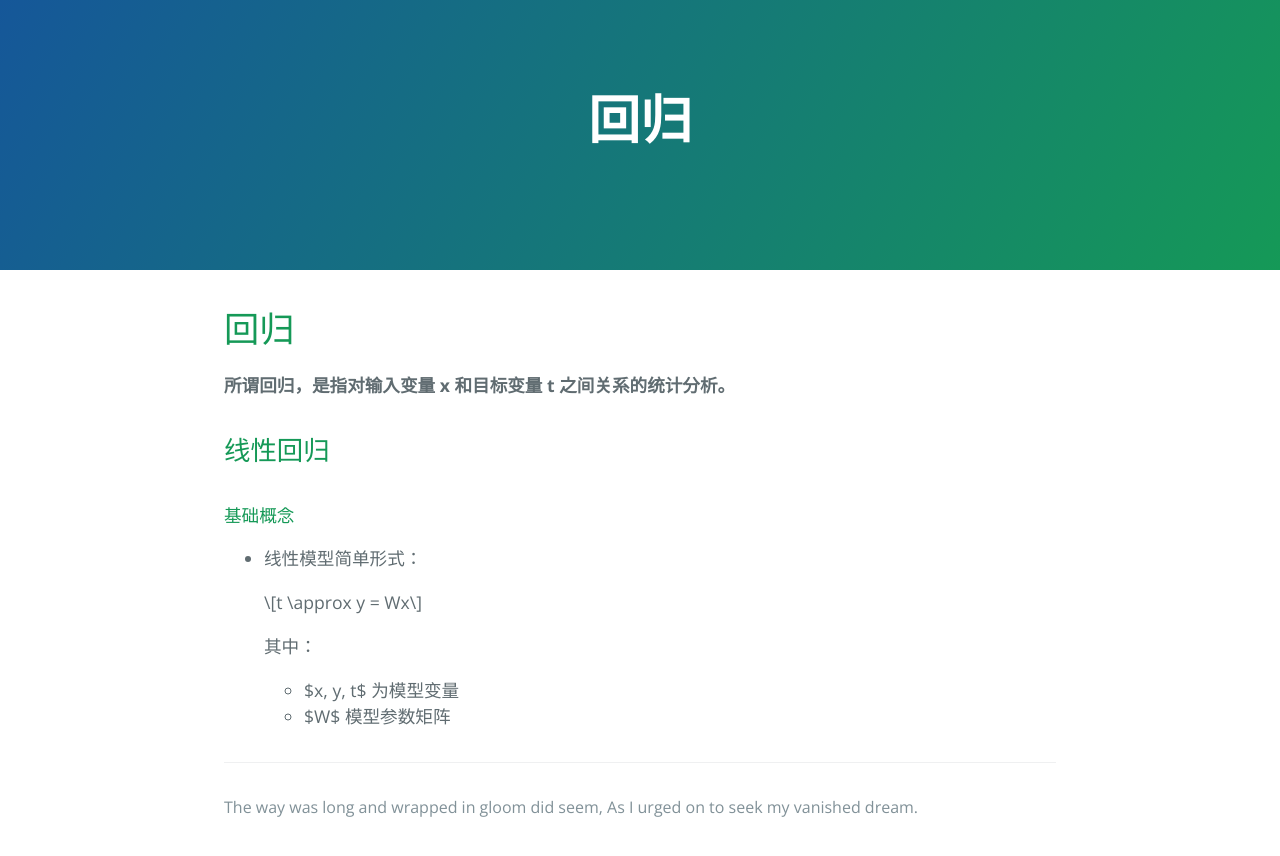
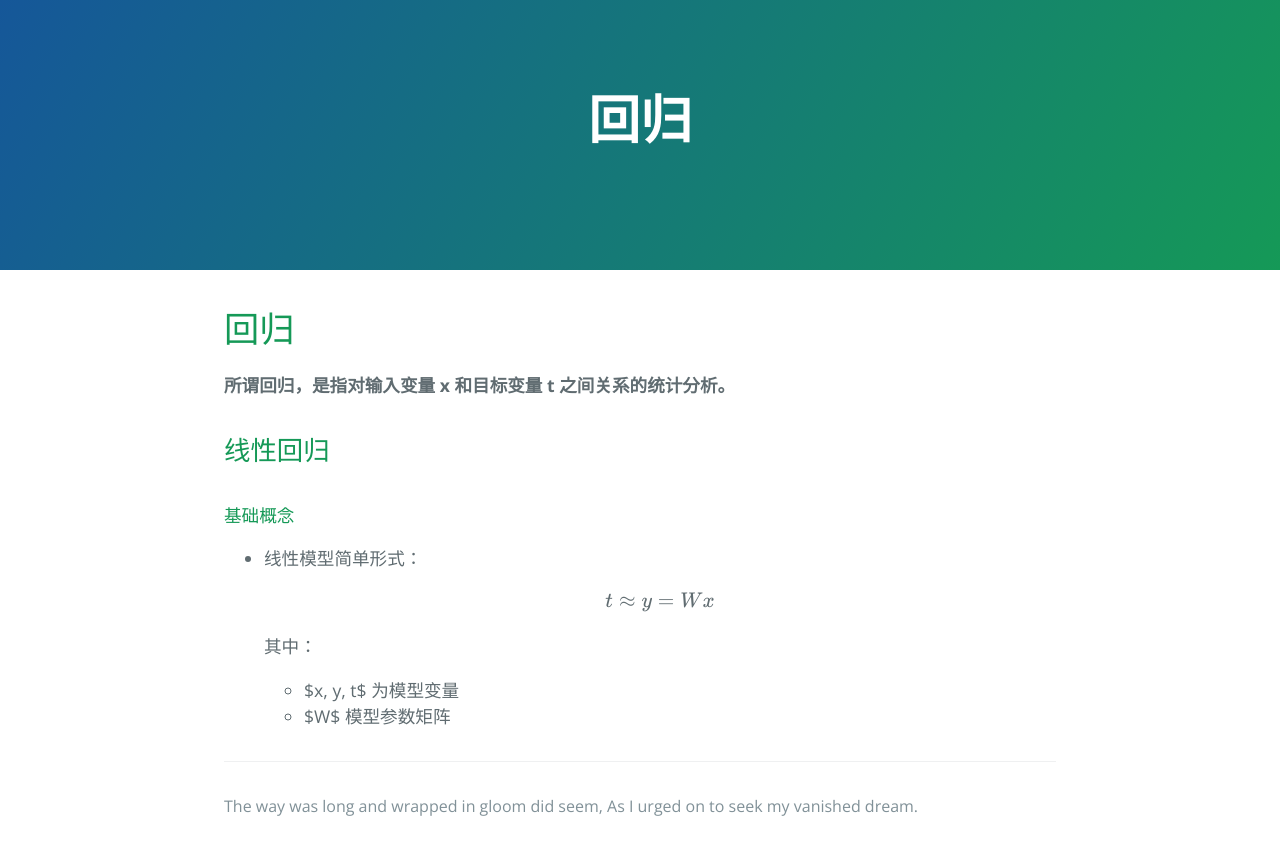
Before and after one commit to washing1127/washing1127.github.io, a Jekyll site: the page built from learn_note/regression.md, in a window 1280 px wide. Shown: the top 856 px of the page. Built offline with Jekyll 4.4.1, drawn with Linux system fonts in a browser that asks for light colours; our own code applies the rules of GitHub Pages for plain Markdown files; formulas are drawn with MathJax 3; the repository's description, which GitHub fills in, is left out; part of the change alters nothing that is shown.

Commit message:
regression

```diff
--- a/_config.yml
+++ b/_config.yml
@@ -1,3 +1,4 @@
 title: washing
 show_downloads: false
 theme: jekyll-theme-cayman
+markdown: kramdown
--- a/_layouts/default.html
+++ b/_layouts/default.html
@@ -11,6 +11,7 @@
         gtag('config', '{{ site.google_analytics }}');
       </script>
     {% endif %}
+    <script type="text/javascript" src="http://cdn.mathjax.org/mathjax/latest/MathJax.js?config=TeX-AMS-MML_HTMLorMML"></script>
     <meta charset="UTF-8">
 
 {% seo %}
```
